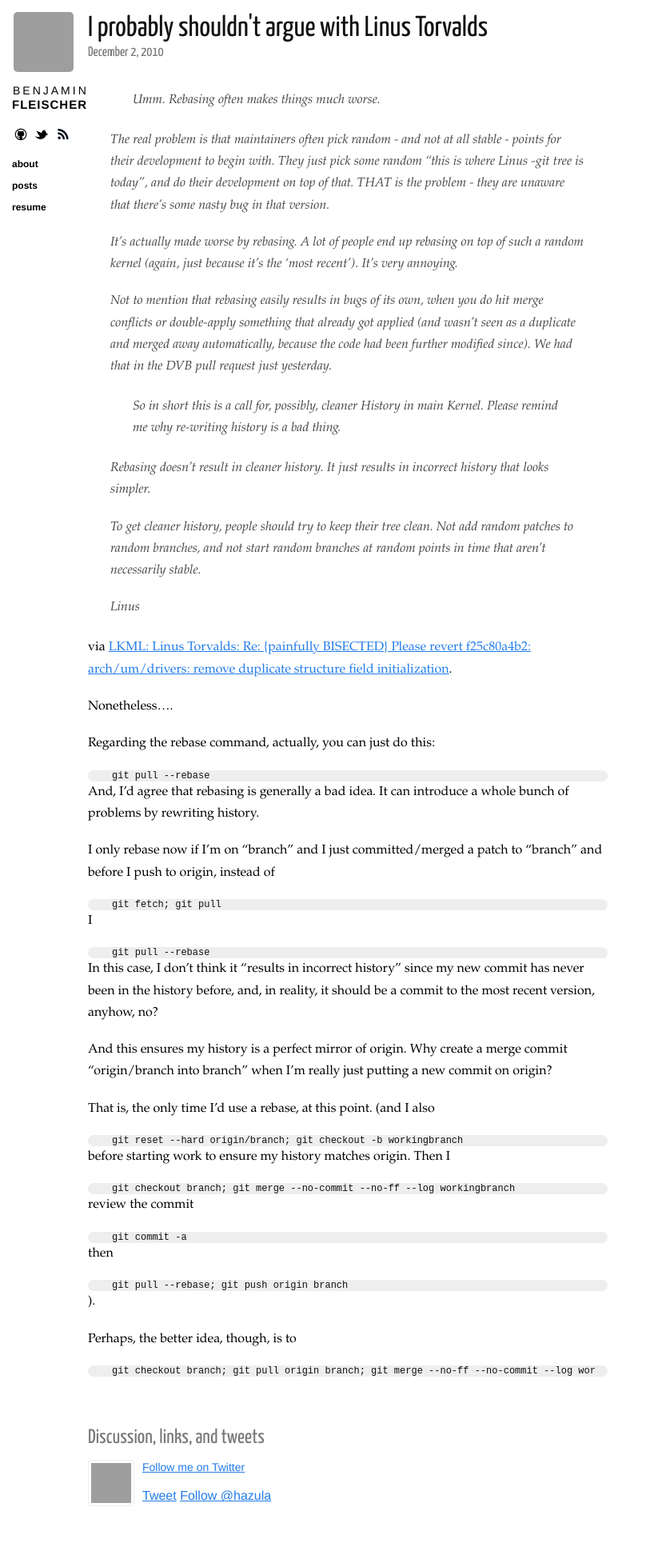
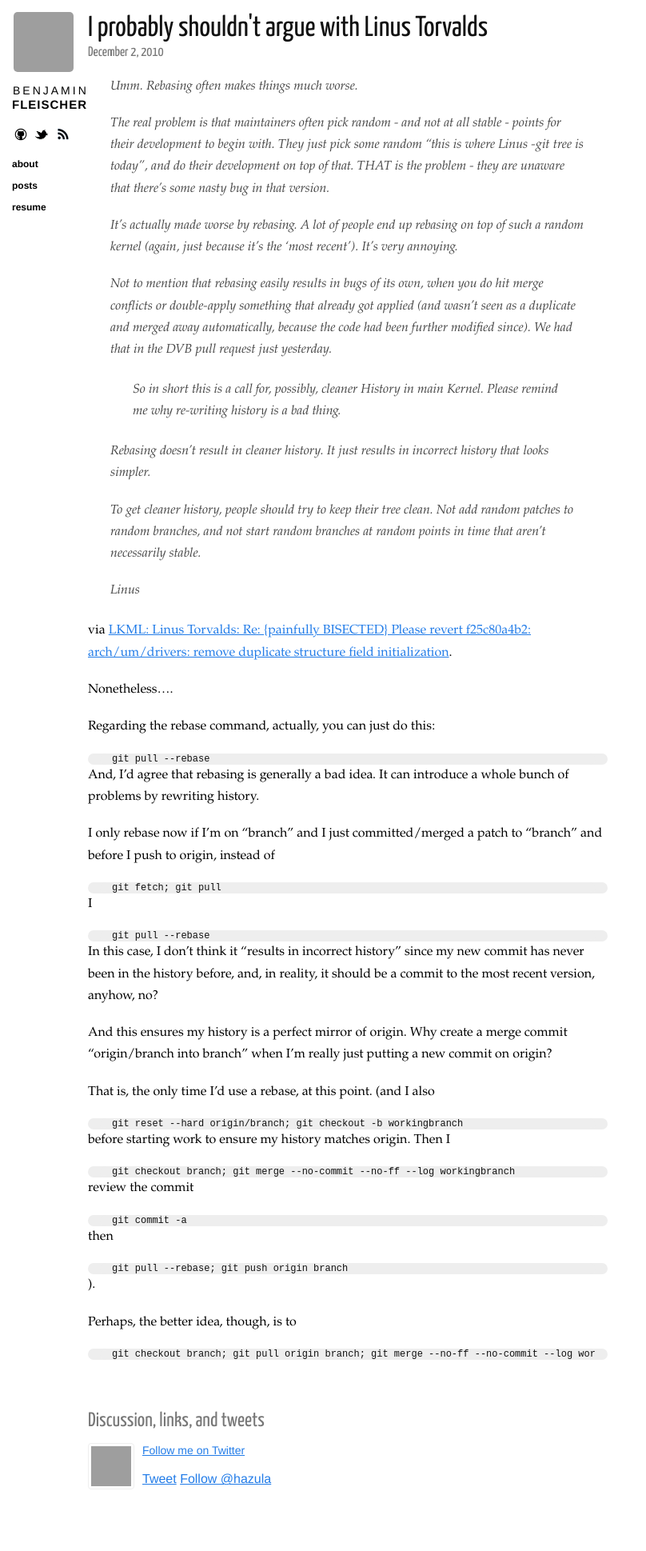
Before and after one commit to bf4/bf4.github.com, a Jekyll site: the page built from _posts/2010-12-02-i-probably-shouldnt-argue-with-linus-torvalds.markdown, in a window 1280 px wide. Shown: the whole page at 80% size, without its empty margins (0-808 px from the left). Built offline with Jekyll 4.4.1, drawn with Linux system fonts in a browser that asks for light colours; nearby versions of some CDN libraries; Markdown is read by kramdown in place of the engine named in the settings; comment, search, counter and statistics services are not loaded; after the commit the page ends 1918 px from its top, so only the background shows below that; grey boxes are pictures that could not be loaded.

Commit message:
BF correct quoting

```diff
--- a/_posts/2010-12-02-i-probably-shouldnt-argue-with-linus-torvalds.markdown
+++ b/_posts/2010-12-02-i-probably-shouldnt-argue-with-linus-torvalds.markdown
@@ -14,7 +14,7 @@
 - scm
 ---
 
->> Umm. Rebasing often makes things much _worse_.
+> Umm. Rebasing often makes things much _worse_.
 >
 >The real problem is that maintainers often pick random - and not at all stable - points for their development to begin with. They just pick some random "this is where Linus -git tree is today", and do their development on top of that. THAT is the problem - they are unaware that there's some nasty bug in that version.
 >
```
